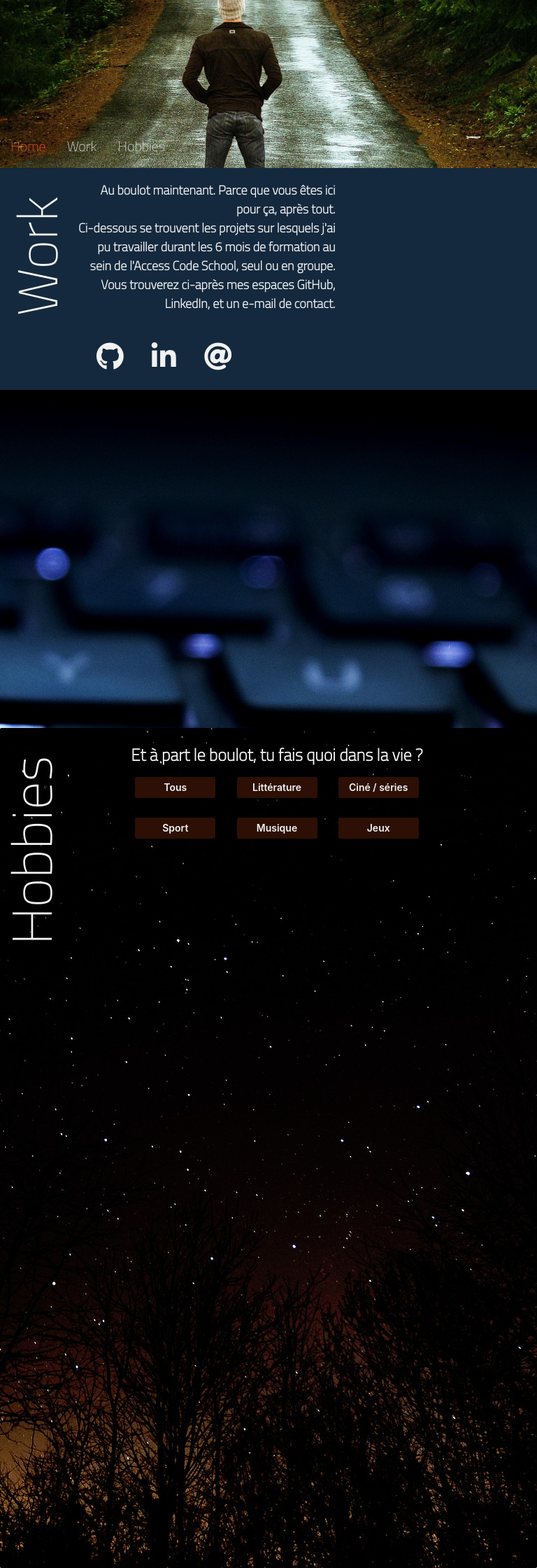
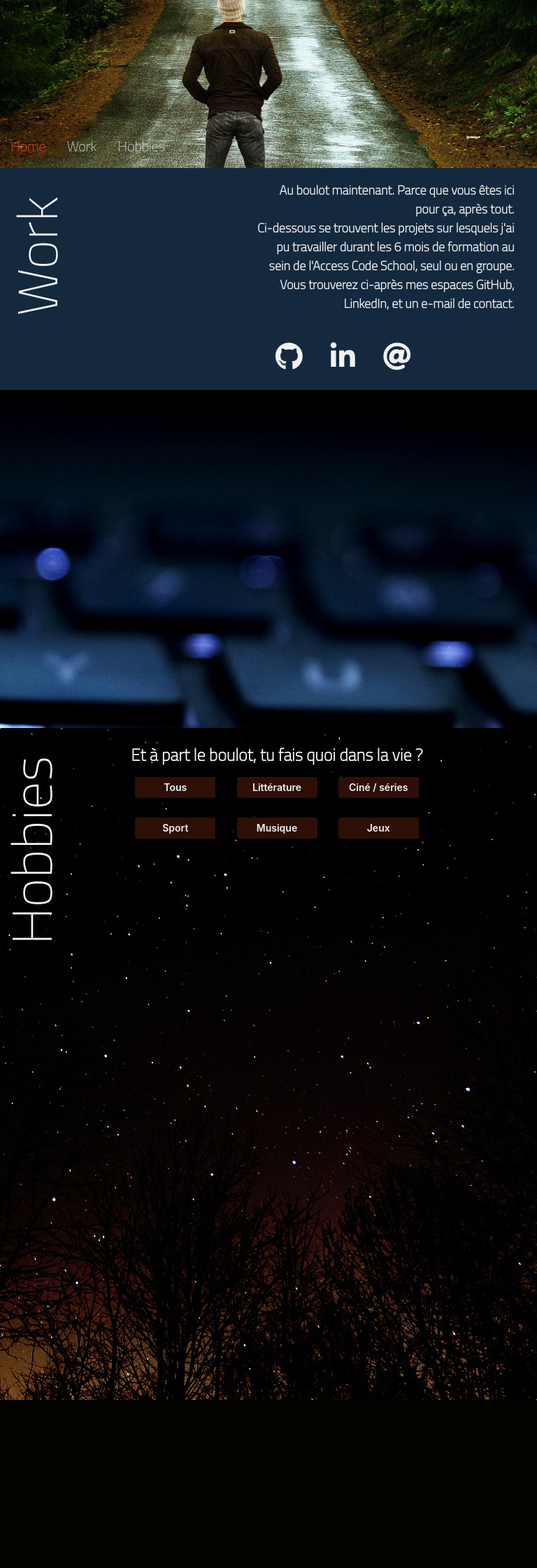
Before and after one commit to loanpasionek/PortfolioChill_Symfony, a Symfony app: template templates/page/index.html.twig in a window 768 px wide, after a click on "Work". Shown: the part 560-2800 px from the top of the page at 70% size. After the commit the page ends 2560 px from the top, so only its background shows below. Run offline with Twig, Linux system fonts and the light colour scheme; the template is opened without the code that fills it, so the values that code supplies are empty; some libraries are stand-ins or nearby versions.

Commit message:
Correctif apportée à la section hobbies

```diff
--- a/public/css/mediaqueries.css
+++ b/public/css/mediaqueries.css
@@ -56,12 +56,7 @@
 
     .h100minusNav-mm{height:calc(100vh - 55px);}
 
-    .padd20p-mm{padding: 20px}
-    .owl-dots
-    {
-        top:40%;
-        left:20%;
-    }
+    .padd20p-mm{padding: 20px;}
 
 }
 
@@ -85,7 +80,7 @@
     .fs15-mm{font-size:1.3rem;}
 
 
-    .h150vh-mm{height: 150vh;}
+    .h120vh-mm{height: 120vh;}
     .block-mm{display:block;}
     .flex-mm{display: flex;}
     .unset-mm{position: unset;}
@@ -94,7 +89,7 @@
         top:43%;
         left:25%;
     }
-    .owl-stage-outer{left:8%;}
+    .owl-stage-outer{margin-left:8%;}
 
 
 
--- a/templates/page/index.html.twig
+++ b/templates/page/index.html.twig
@@ -19,7 +19,7 @@
 
         <div class="row">
 {#         <img src="img/workhard.gif" class="col l6">
- #}            <div class="col l5 offset-l6 m6 fs24 right-align titillium">
+ #}            <div class="col l5 offset-l6 m6 offset-m4 fs24 right-align titillium">
                 <p class="fs20-mm fs24-sm fs24-xs color6 text-justify-sm bold w95-sm padd5p-sm">Au boulot maintenant. Parce que vous êtes ici pour ça, après tout. <br>
                 Ci-dessous se trouvent les projets sur lesquels j'ai pu travailler durant les 6 mois de formation au sein de l'Access Code
                 School, seul ou en groupe. <br>
@@ -104,7 +104,7 @@
 
     <!-- Section personnelle -->
 
-<section id="hobbies" class="card nomargin h100vh h100minusNav-mm h100-sm h150vh-mm titillium slide3">
+<section id="hobbies" class="card nomargin h100vh h100minusNav-mm h100-sm h120vh-mm titillium slide3">
     <div class="flex block-on-med-and-down">
             <h3 class="nomargin rotated rotated-sm fs80 fs80-sm titleSection color6 h2padd mtop30p right-align">Hobbies</h3>
         <div class="w100-sm flex block-sm block-mm w100 row padd40p padd20p-mm">
```
Also changed, not shown: public/img/workhard.gif (added).
